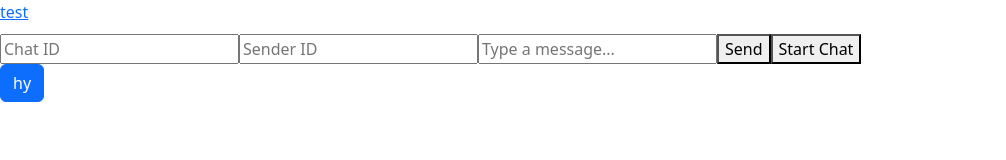
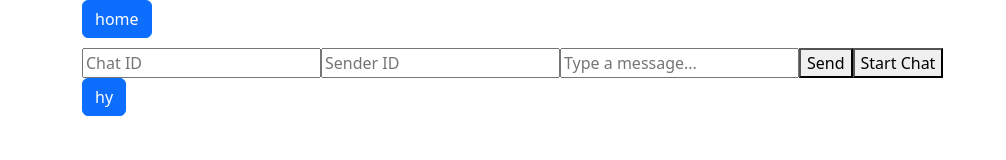
Before and after one commit to ghanashyamk2001/chat_server, a website: page public/index.html in a window 1280 px wide. Shown: the whole page, without its empty margins (0-1006 px from the left). Drawn offline with nearby package versions, Linux system fonts and the light colour scheme.

Commit message:
updated index

```diff
--- a/public/index.html
+++ b/public/index.html
@@ -23,7 +23,10 @@
 
 <body>
 
-<a href="home.html">test</a>
+  <div class="container">
+
+
+    <a href="home.html" class="btn btn-primary">home</a>
 
     <div class="chatView">
 
@@ -38,6 +41,7 @@
 
     </div>
     <button class="btn btn-primary">hy</button>
+  </div>
 </body>
 
 </html>
```
Lines whose indentation alone changed are shown as unchanged.
